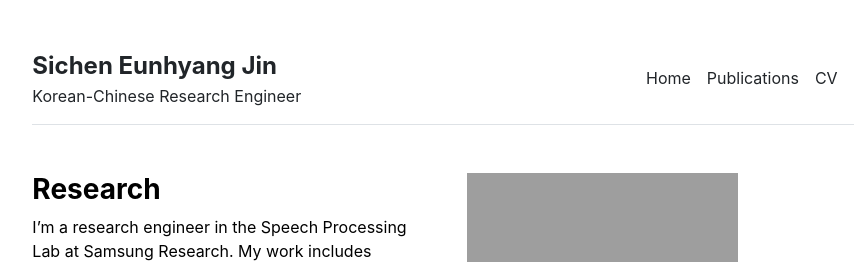
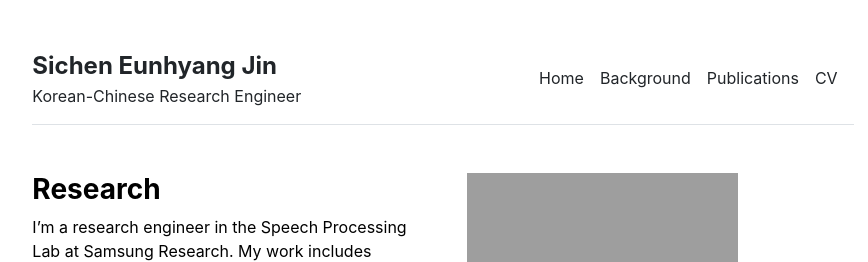
Before and after one commit to chenehk/chenehk.github.io, a Jekyll site: the page built from index.md, in a window 1280 px wide. Shown: the top 262 px of the page, without its empty margins (197-1065 px from the left). Built offline with Jekyll 4.4.1, drawn with Linux system fonts in a browser that asks for light colours.

Commit message:
Update settings.yml

```diff
--- a/_data/settings.yml
+++ b/_data/settings.yml
@@ -1,6 +1,8 @@
 menu:
   - name: Home
     url: /
+  - name: Background
+    url: /cv
   - name: Publications
     url: /publications
   - name: CV
```
